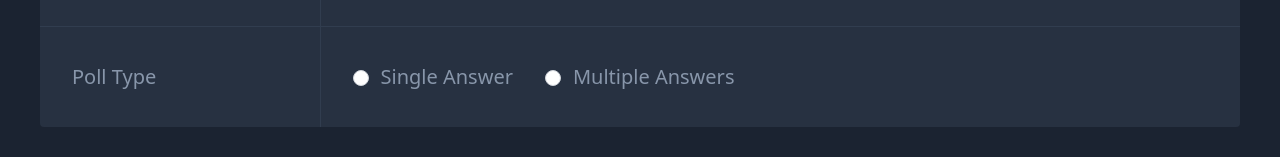
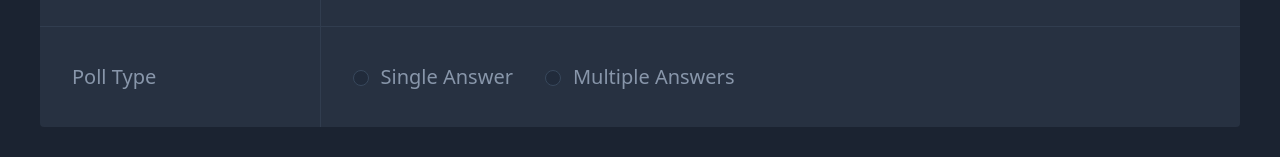
Before and after one commit to powervoting/powervoting-aleo, a Next.js app: page /create in a window 1280 px wide. Shown: the part 540-697 px from the top of the page. Built offline with nearby package versions, Linux system fonts and the light colour scheme.

Commit message:
feat: radio

```diff
--- a/src/app/create/page.jsx
+++ b/src/app/create/page.jsx
@@ -74,7 +74,7 @@ export default function CreatePage () {
     {
       name: 'Poll Type',
       comp: (
-        <RadioGroup className="flex">
+        <RadioGroup className='flex'>
           {pollTypes.map((poll, settingIdx) => (
             <RadioGroup.Option
               key={poll.label}
@@ -89,13 +89,15 @@ export default function CreatePage () {
                     className={classNames(
                       checked
                         ? 'bg-[#45B753] border-transparent'
-                        : 'bg-white border-gray-300',
+                        : 'bg-[#212B3B] border-[#38485C]',
                       active ? 'ring-2 ring-offset-2 ring-[#45B753]' : '',
                       'mt-0.5 h-4 w-4 shrink-0 cursor-pointer rounded-full border flex items-center justify-center'
                     )}
                     aria-hidden='true'
                   >
-                    <span className='rounded-full bg-white w-1.5 h-1.5' />
+                    {(active || checked)&& (
+                      <span className='rounded-full bg-white w-1.5 h-1.5' />
+                    )}
                   </span>
                   <span className='ml-3'>
                     <RadioGroup.Label
```
